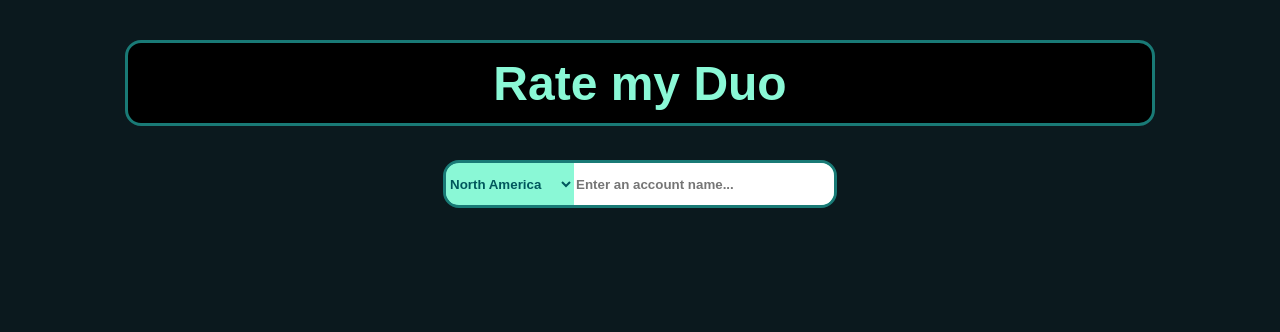
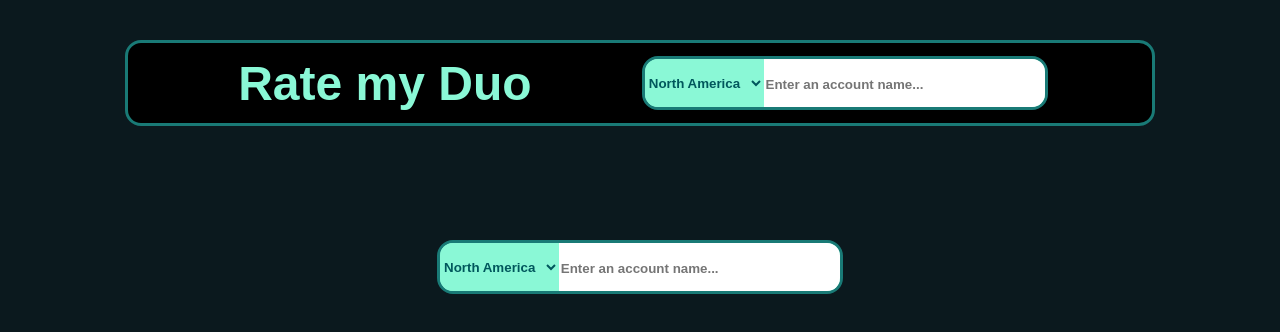
Before and after one commit to zacwalters4/rate-my-duo, a React (Create React App) app: page / in a window 1280 px wide. Shown: the top 332 px of the page. Built offline with nearby package versions, Linux system fonts and the light colour scheme.

Commit message:
Add search to header and change styling

```diff
--- a/src/App/App.css
+++ b/src/App/App.css
@@ -12,5 +12,10 @@ body {
 }
 
 main {
-  margin-top: 20vh;
+  margin-top: 30vh;
+  width: 100%;
+  height: 100%;
+  display: flex;
+  flex-direction: column;
+  align-items: center;
 }
--- a/src/Header/Header.css
+++ b/src/Header/Header.css
@@ -1,7 +1,8 @@
 header {
     display: flex;
     align-items: center;
-    justify-content: center;
+    justify-content: space-evenly;
+    flex-wrap: wrap;
     width: 80vw;
     background-color: black;
     position: fixed;
--- a/src/Header/Header.jsx
+++ b/src/Header/Header.jsx
@@ -2,6 +2,7 @@ import React from 'react'
 import './Header.css'
 import { Link } from "react-router-dom"
 import { useLocation } from "react-router-dom"
+import Search from '../Search/Search'
 
 function Header() {
     const locationData = useLocation()
@@ -15,7 +16,7 @@ function Header() {
             {(activePage !== '/') &&
                 <button className="header-button">Rate my Duo</button>}
             </Link>
-
+            <Search />
         </header>
     )
   }
--- a/src/Search/Search.css
+++ b/src/Search/Search.css
@@ -4,11 +4,14 @@ form {
     border-radius: 1em;
     overflow: hidden;
     background-color: #8af8d6;
+    display: flex;
+    width: 25em;
+    height: 3em;
 }
 
 .region-select {
-    width: 10vw;
-    height: 5vh;
+    width: 30%;
+    height: 100%;
     background-color: #8af8d6;
     color: #00575c;
     border: none;
@@ -16,8 +19,8 @@ form {
 }
 
 .search-input {
-    width: 20vw;
-    height: 5vh;
+    width: 70%;
+    height: 100%;
     border: none;
     font-weight: bold;
 }
```
